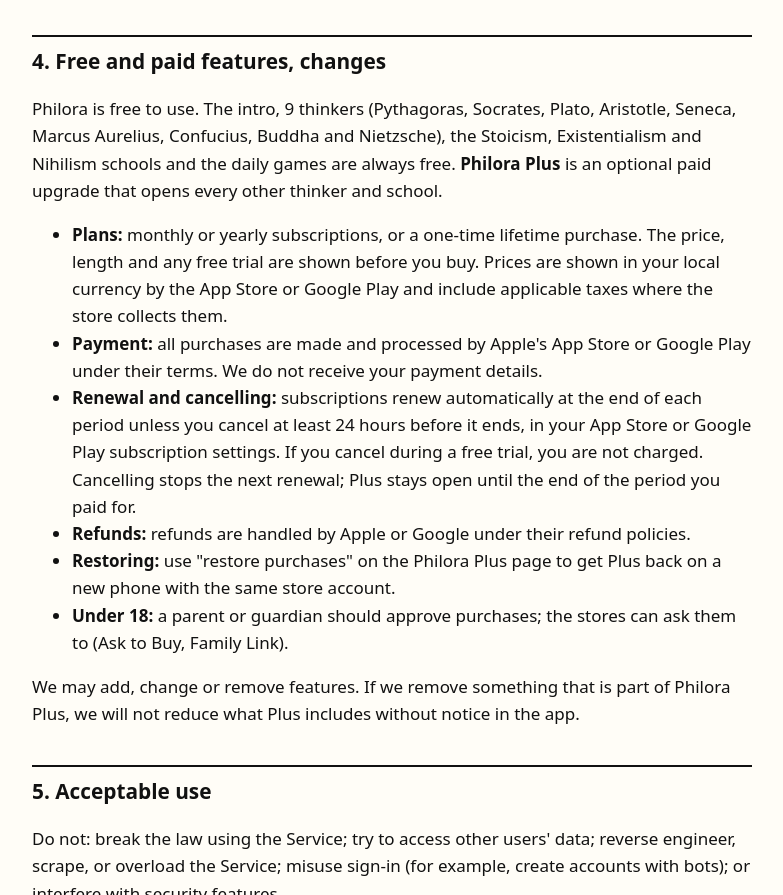
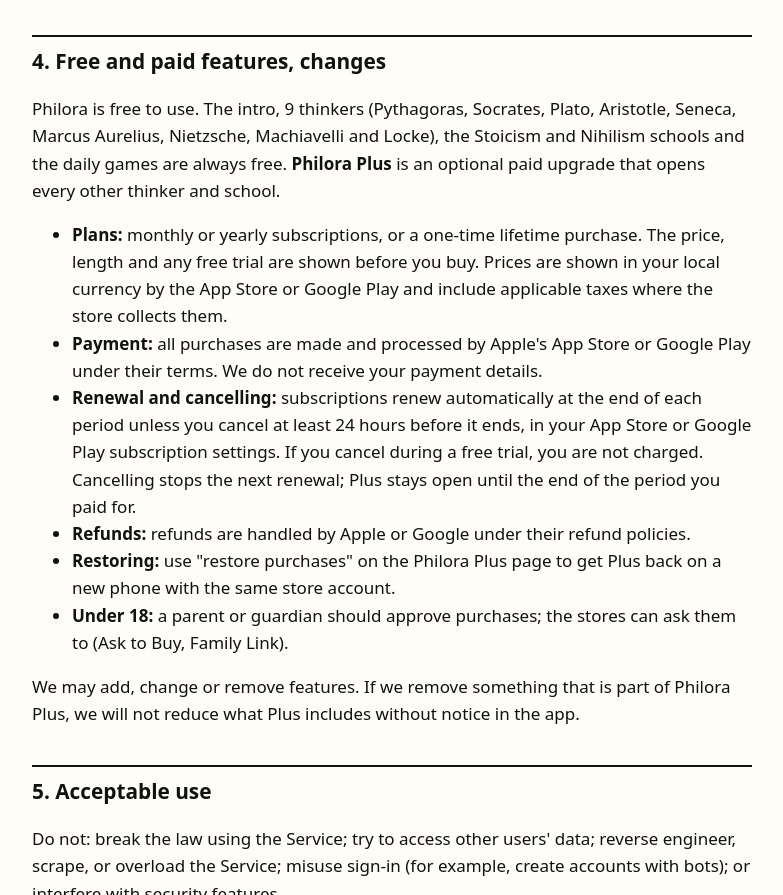
Before and after one commit to ivihaanj/philora-site, a plain HTML site: page terms/index.html in a window 1280 px wide. Shown: the part 1167-2062 px from the top of the page, without its empty margins (248-1031 px from the left). Drawn offline with Linux system fonts and the light colour scheme.

Commit message:
Free lineup: 9 thinkers incl. Machiavelli and Locke; Stoicism and Nihilism
Co-Authored-By: Claude Opus 5.5 <noreply@anthropic.com>
Claude-Session: https://claude.ai/code/session_01L9KxLEdFzALCyY7ZZP5zsm

```diff
--- a/terms/index.html
+++ b/terms/index.html
@@ -41,7 +41,7 @@ footer{max-width:760px;margin:0 auto;padding:20px;color:var(--ink2);font-size:.9
 <h2>3. What Philora is (and is not)</h2>
 <p>Philora teaches philosophy through short lessons, quizzes and games. It is <strong>educational content, not professional advice</strong> (medical, psychological, legal or otherwise). Philosophical views shown in the app are presented for learning; we do not endorse any one of them. If you are struggling with difficult feelings, please contact a qualified professional or a local helpline.</p>
 <h2>4. Free and paid features, changes</h2>
-<p>Philora is free to use. The intro, 9 thinkers (Pythagoras, Socrates, Plato, Aristotle, Seneca, Marcus Aurelius, Confucius, Buddha and Nietzsche), the Stoicism, Existentialism and Nihilism schools and the daily games are always free. <strong>Philora Plus</strong> is an optional paid upgrade that opens every other thinker and school.</p>
+<p>Philora is free to use. The intro, 9 thinkers (Pythagoras, Socrates, Plato, Aristotle, Seneca, Marcus Aurelius, Nietzsche, Machiavelli and Locke), the Stoicism and Nihilism schools and the daily games are always free. <strong>Philora Plus</strong> is an optional paid upgrade that opens every other thinker and school.</p>
 <ul>
 <li><strong>Plans:</strong> monthly or yearly subscriptions, or a one-time lifetime purchase. The price, length and any free trial are shown before you buy. Prices are shown in your local currency by the App Store or Google Play and include applicable taxes where the store collects them.</li>
 <li><strong>Payment:</strong> all purchases are made and processed by Apple's App Store or Google Play under their terms. We do not receive your payment details.</li>
```
Also changed, not shown: index.html (+1 -1 lines).
